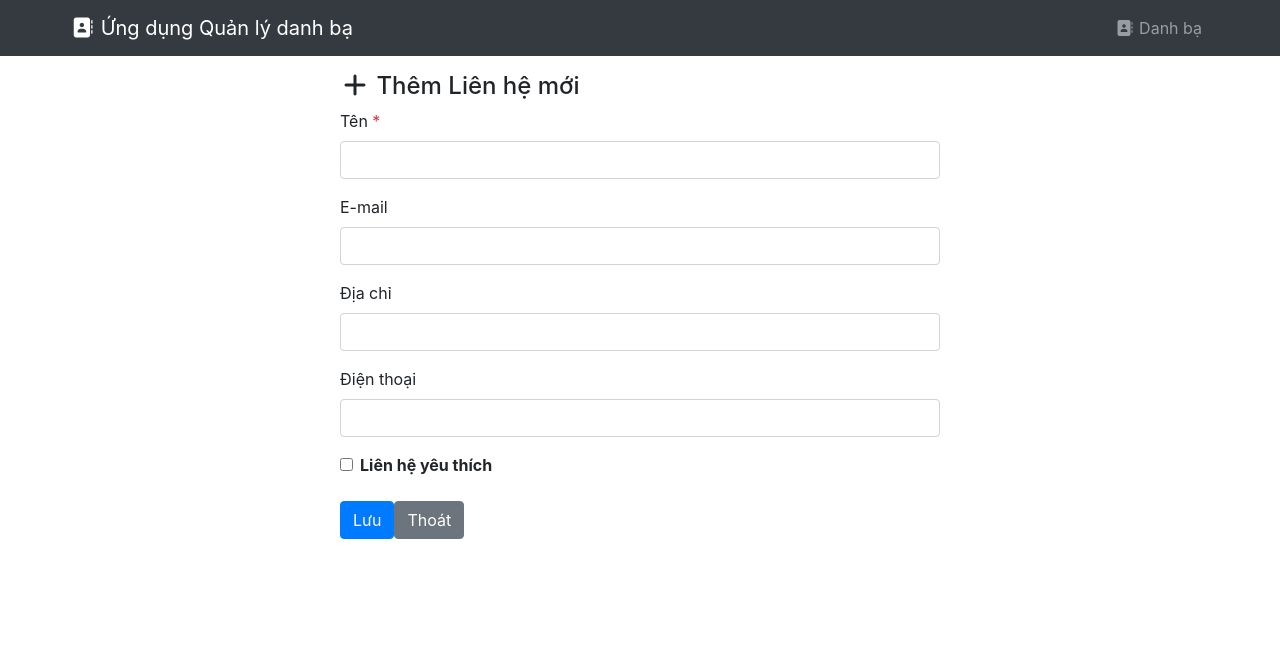
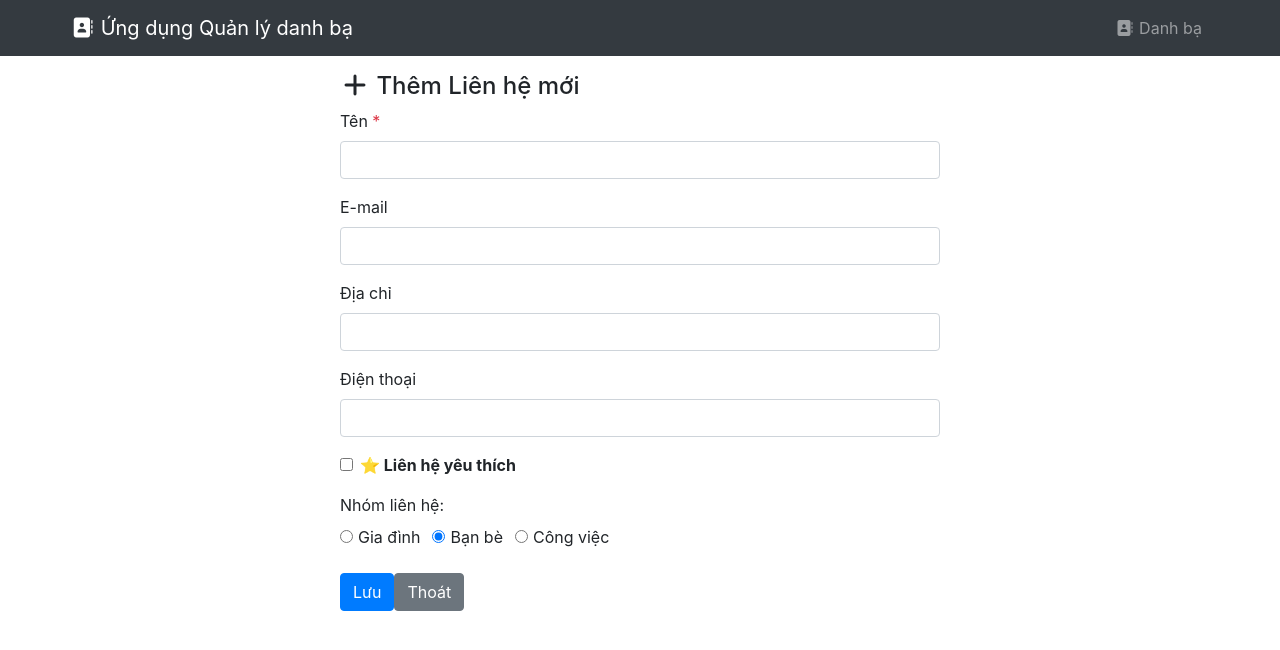
Before and after one commit to lichdc24v7k014-sudo/contactbook-frontend, a Vue app: page /contacts/add in a window 1280 px wide. Shown: the top 650 px of the page. Built offline with nearby package versions, Linux system fonts and the light colour scheme.

Commit message:
(BT thêm) - Thêm radio

```diff
--- a/src/components/ContactCard.vue
+++ b/src/components/ContactCard.vue
@@ -13,14 +13,38 @@ export default {
   <div class="card">
     <div class="card-body">
       <h5 class="card-title">{{ contact.name }}</h5>
+
       <p class="card-text">
-        <strong>Email:</strong> {{ contact.email }}<br />
-        <strong>Địa chỉ:</strong> {{ contact.address }}<br />
-        <strong>Điện thoại:</strong> {{ contact.phone }}<br />
+        <strong>Email:</strong> {{ contact.email || "(Chưa có)" }}<br />
+        <strong>Địa chỉ:</strong> {{ contact.address || "(Chưa có)" }}<br />
+        <strong>Điện thoại:</strong> {{ contact.phone || "(Chưa có)" }}<br />
+
+        <!-- Nhóm liên hệ -->
+        <strong>Nhóm liên hệ: </strong>
+        <span v-if="contact.group === 'family'">Gia đình</span>
+        <span v-else-if="contact.group === 'friend'">Bạn bè</span>
+        <span v-else-if="contact.group === 'work'">Công việc</span>
+        <span v-else class="text-muted">(Chưa chọn)</span><br />
+
+        <!-- Liên hệ yêu thích -->
         <strong>Liên hệ yêu thích:</strong>
-        <i v-if="contact.favorite" class="fas fa-check text-success"></i>
-        <i v-else class="fas fa-times text-danger"></i>
+        <span v-if="contact.favorite" class="text-warning">
+          <i class="fas fa-star"></i> Có
+        </span>
+        <span v-else class="text-muted">
+          <i class="far fa-star"></i> Không
+        </span>
       </p>
     </div>
   </div>
 </template>
+
+<style scoped>
+.card {
+  border-left: 5px solid #007bff;
+}
+.card-title {
+  color: #2c3e50;
+  font-weight: bold;
+}
+</style>
--- a/src/components/ContactForm.vue
+++ b/src/components/ContactForm.vue
@@ -1,7 +1,11 @@
 <template>
-  <form @submit.prevent="submitContact" :validation-schema="contactFormSchema">
+  <Form
+    @submit="submitContact"
+    :validation-schema="contactFormSchema"
+    class="contact-form"
+  >
     <div class="form-group">
-      <label>Tên <span class="text-danger">*</span></label>
+      <label for="name">Tên <span class="text-danger">*</span></label>
       <Field
         name="name"
         type="text"
@@ -12,7 +16,7 @@
     </div>
 
     <div class="form-group">
-      <label>E-mail</label>
+      <label for="email">E-mail</label>
       <Field
         name="email"
         type="email"
@@ -23,7 +27,7 @@
     </div>
 
     <div class="form-group">
-      <label>Địa chỉ</label>
+      <label for="address">Địa chỉ</label>
       <Field
         name="address"
         type="text"
@@ -34,7 +38,7 @@
     </div>
 
     <div class="form-group">
-      <label>Điện thoại</label>
+      <label for="phone">Điện thoại</label>
       <Field
         name="phone"
         type="tel"
@@ -44,52 +48,100 @@
       <ErrorMessage name="phone" class="error-feedback" />
     </div>
 
-    <div class="form-group form-check mt-3">
-      <input
+    <!-- Checkbox -->
+    <div class="form-group form-check">
+      <Field
         name="favorite"
         type="checkbox"
         class="form-check-input"
         v-model="contactLocal.favorite"
       />
-      <label class="form-check-label">
-        <strong>Liên hệ yêu thích</strong>
-      </label>
+      <label class="form-check-label"
+        ><strong>⭐ Liên hệ yêu thích</strong></label
+      >
+    </div>
+
+    <!-- Radio - Nhóm liên hệ -->
+    <div class="form-group">
+      <label>Nhóm liên hệ:</label><br />
+      <div class="form-check form-check-inline">
+        <Field
+          name="group"
+          type="radio"
+          class="form-check-input"
+          value="family"
+          v-model="contactLocal.group"
+        />
+        <label class="form-check-label">Gia đình</label>
+      </div>
+      <div class="form-check form-check-inline">
+        <Field
+          name="group"
+          type="radio"
+          class="form-check-input"
+          value="friend"
+          v-model="contactLocal.group"
+        />
+        <label class="form-check-label">Bạn bè</label>
+      </div>
+      <div class="form-check form-check-inline">
+        <Field
+          name="group"
+          type="radio"
+          class="form-check-input"
+          value="work"
+          v-model="contactLocal.group"
+        />
+        <label class="form-check-label">Công việc</label>
+      </div>
     </div>
 
     <div class="form-group mt-4">
       <button type="submit" class="btn btn-primary me-2">Lưu</button>
+      <button
+        v-if="contactLocal._id"
+        type="button"
+        class="btn btn-danger me-2"
+        @click="deleteContact"
+      >
+        Xóa
+      </button>
       <button type="button" class="btn btn-secondary" @click="cancel">
         Thoát
       </button>
     </div>
-  </form>
+  </Form>
 </template>
 
 <script>
+import { Form, Field, ErrorMessage } from "vee-validate";
 import * as yup from "yup";
-import { Form, Field, ErrorMessage } from "vee-validate";
 
 export default {
   components: { Form, Field, ErrorMessage },
-  emits: ["submit:contact"],
+  emits: ["submit:contact", "delete:contact"],
   props: {
     contact: { type: Object, required: true },
   },
   data() {
     const contactFormSchema = yup.object().shape({
       name: yup.string().required("Tên phải có giá trị.").min(2).max(50),
-      email: yup.string().email("E-mail không đúng.").max(50),
+      email: yup.string().email("Email không hợp lệ.").max(50),
       address: yup.string().max(100),
       phone: yup
         .string()
         .matches(
-          /((09|03|07|08|05)+([0-9]{8})\b)/,
+          /((09|03|07|08|05)+([0-9]{8})\b)/g,
           "Số điện thoại không hợp lệ.",
         ),
+      group: yup.string(),
     });
 
     return {
-      contactLocal: { ...this.contact },
+      contactLocal: {
+        ...this.contact,
+        group: this.contact.group || "friend",
+      },
       contactFormSchema,
     };
   },
@@ -97,8 +149,11 @@ export default {
     submitContact() {
       this.$emit("submit:contact", this.contactLocal);
     },
+    deleteContact() {
+      this.$emit("delete:contact", this.contactLocal._id);
+    },
     cancel() {
-      if (confirm("Bạn có chắc muốn thoát?")) {
+      if (confirm("Bạn có thay đổi chưa lưu. Thoát thật không?")) {
         this.$router.push({ name: "contactbook" });
       }
     },
@@ -109,6 +164,6 @@ export default {
 <style scoped>
 .error-feedback {
   color: red;
-  font-size: 0.85rem;
+  font-size: 0.85em;
 }
 </style>
```
